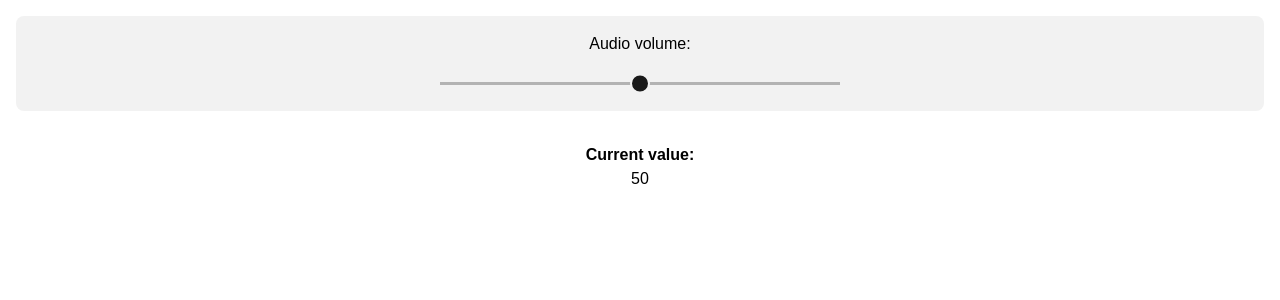
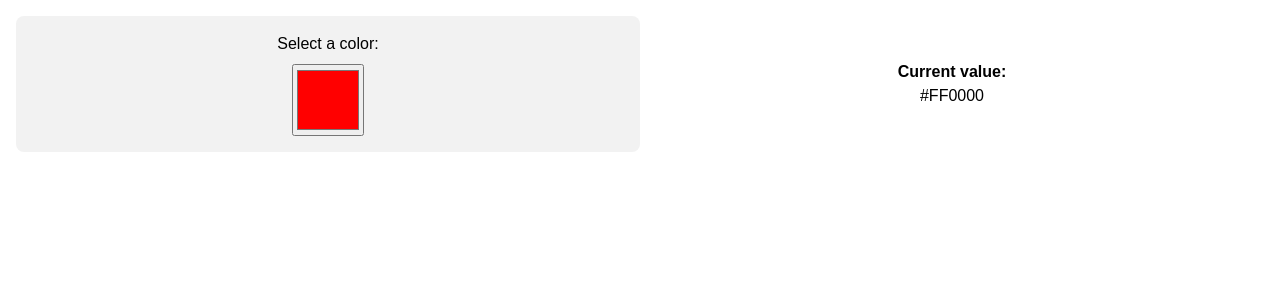
Before and after one commit to simotae14/react-joy-exercises, a React (Create React App) app: page / in a window 1280 px wide. Shown: the top 300 px of the page. Built offline with nearby package versions, Linux system fonts and the light colour scheme; a web font is replaced by a local one.

Commit message:
72 Input Cheatsheet - Color input

```diff
--- a/src/App.js
+++ b/src/App.js
@@ -1,7 +1,7 @@
 import React from 'react';
 
 function App() {
-  const [volume, setVolume] = React.useState(50);
+  const [color, setColor] = React.useState('#FF0000');
 
   return (
     <>
@@ -10,24 +10,22 @@ function App() {
           event.preventDefault();
         }}
       >
-        <label htmlFor="volume-slider">
-          Audio volume:
+        <label htmlFor="color-picker">
+          Select a color:
         </label>
         <input
-          type="range"
-          id="volume-slider"
-          min={0}
-          max={100}
-          value={volume}
+          type="color"
+          id="color-picker"
+          value={color}
           onChange={event => {
-            setVolume(event.target.value);
+            setColor(event.target.value);
           }}
         />
       </form>
 
       <p>
         <strong>Current value:</strong>
-        {volume}
+        {color}
       </p>
     </>
   );
--- a/src/styles.css
+++ b/src/styles.css
@@ -1,73 +1,34 @@
+#root {
+  display: flex;
+  flex-wrap: wrap;
+  align-items: center;
+}
 p {
-  margin-top: 2rem;
+  flex: 1;
+  min-width: 160px;
   text-align: center;
+  padding: 16px;
 }
 p strong {
   display: block;
 }
 form {
+  flex: 1;
+  min-width: 200px;
   --bg: hsl(0deg 0% 95%);
   display: flex;
   flex-direction: column;
-  gap: 16px;
+  gap: 8px;
   align-items: center;
   padding: 16px;
   background: var(--bg);
   border-radius: 8px;
 }
 input {
-  --handle-size: 20px;
-  --handle-radius: 1000px;
-  --track-size: 3px;
-  --track-color: hsl(0deg 0% 70%);
-  --handle-color: hsl(0deg 0% 10%);
-  --track-active-color: hsl(0deg 0% 60%);
-  --handle-active-color: hsl(260deg 100% 50%);
-
   display: block;
-  width: 100%;
-  max-width: 400px;
+  width: 72px;
+  height: 72px;
   margin: 0 auto;
-  background: transparent;
-  appearance: none;
-  -webkit-appearance: none;
   outline-offset: 6px;
   cursor: pointer;
 }
-input::-webkit-slider-thumb {
-  appearance: none;
-  -webkit-appearance: none;
-  height: var(--handle-size);
-  width: var(--handle-size);
-  border-radius: var(--handle-radius);
-  background: var(--handle-color);
-  cursor: grab;
-  transform: translateY(
-    calc(-50% + var(--track-size) / 2)
-  );
-  border: 2px solid var(--bg);
-  box-shadow: none;
-}
-input:active::-webkit-slider-thumb {
-  cursor: grabbing;
-  background: var(--handle-active-color);
-}
-input::-webkit-slider-runnable-track {
-  width: calc(100% - var(--handle-size));
-  height: var(--track-size);
-  background: var(--track-color);
-  border-radius: var(--track-size) / 2;
-  margin: calc(var(--handle-size) / 2) 0;
-}
-input::-moz-range-track {
-  background: var(--track-color);
-}
-input:active::-webkit-slider-runnable-track {
-  background: var(--track-active-color);
-}
-input:focus::-webkit-slider-runnable-track {
-  background: var(--track-active-color);
-}
-input:focus::-webkit-slider-thumb {
-  background: var(--handle-active-color);
-}
```
